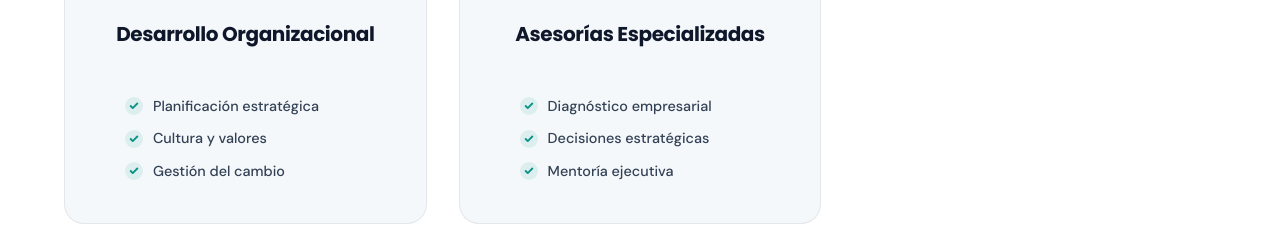
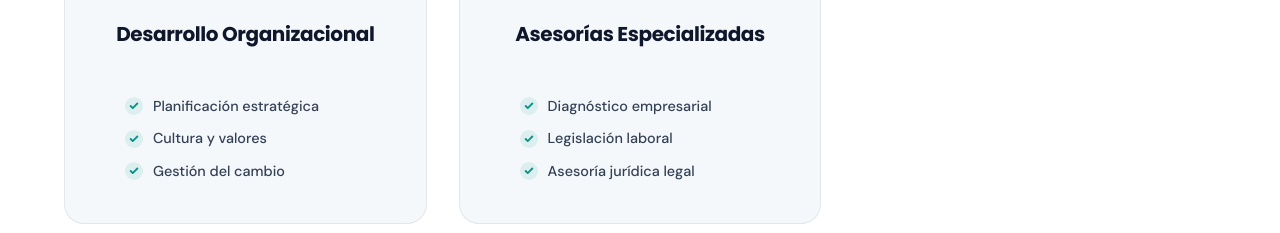
Before and after one commit to Ericks1n/Vtalent, a React (Vite) app: page / in a window 1280 px wide. Shown: the part 3260-3493 px from the top of the page. Built offline with nearby package versions, Linux system fonts and the light colour scheme.

Commit message:
fix: actualizar asesorias especializadas y alineacion de foto de Hector Cevallos

```diff
--- a/src/components/NuestrosLideres.jsx
+++ b/src/components/NuestrosLideres.jsx
@@ -34,7 +34,7 @@
                 <img
                   src="/hector_cevallos.png"
                   alt="Hector Cevallos - Asesor Jurídico"
-                  style={{ width: '100%', height: '100%', objectFit: 'cover', objectPosition: 'center 15%' }}
+                  style={{ width: '100%', height: '100%', objectFit: 'cover', objectPosition: 'center top' }}
                 />
               </div>
               <div className="leader-info">
--- a/src/components/Services.jsx
+++ b/src/components/Services.jsx
@@ -60,8 +60,8 @@
     title: 'Asesorías Especializadas',
     bullets: [
       'Diagnóstico empresarial',
-      'Decisiones estratégicas',
-      'Mentoría ejecutiva'
+      'Legislación laboral',
+      'Asesoría jurídica legal'
     ],
     icon: (
       <svg width="28" height="28" viewBox="0 0 24 24" fill="none" stroke="currentColor" strokeWidth="2.5" strokeLinecap="round" strokeLinejoin="round">
```
